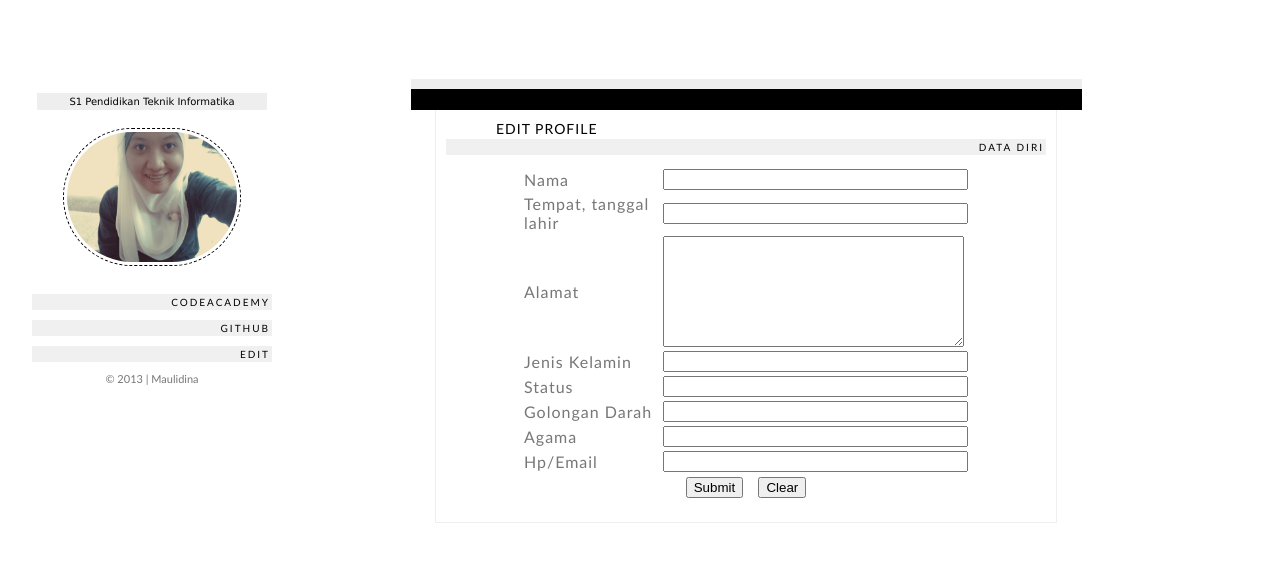
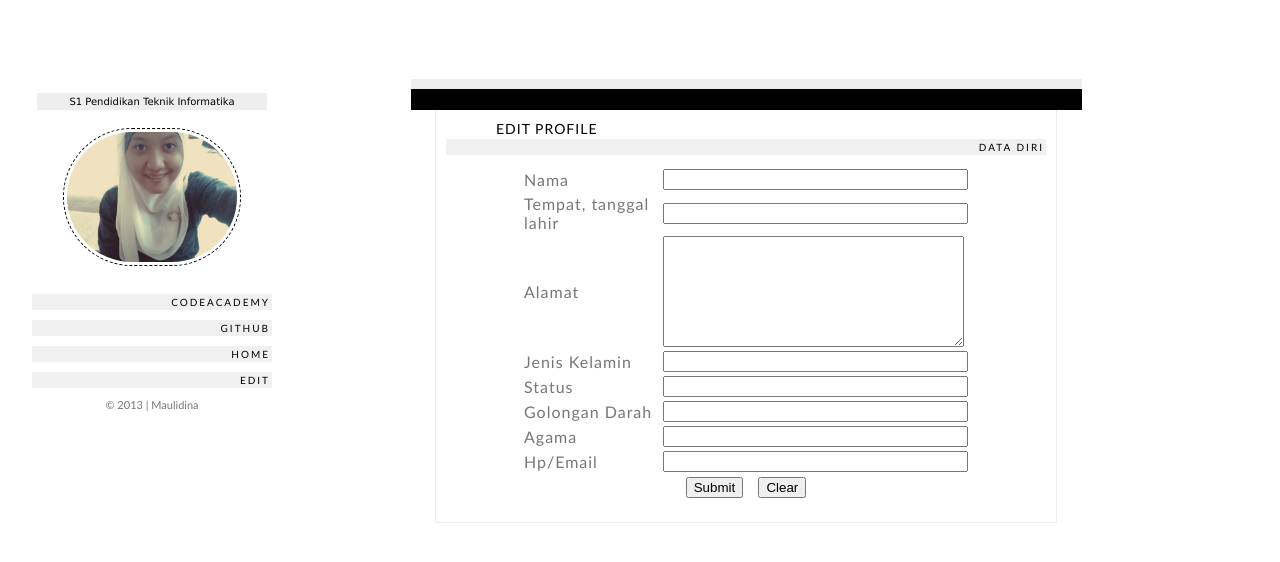
Before and after one commit to Naad/webpage, a plain HTML site: page formedit.html in a window 1280 px wide. Drawn offline with Linux system fonts and the light colour scheme.

Commit message:
Update formedit.html

```diff
--- a/formedit.html
+++ b/formedit.html
@@ -155,6 +155,7 @@ border:1px solid #eee;
 <!--Data pinggir-->
 <div class="h2"><font color="black"><a href="http://www.codecademy.com/users/maulidina">Codeacademy</a></font></div>
 <div class="h2"><font color="black"><a href="https://github.com/Naad">github</a></font></div>
+<div class="h2"><font color="black"><a href='index.html'>Home</a></font></div>
 <div class="h2"><font color="black"><a href='formedit.html'>Edit</a></font></div>
 <!--Bawah-->
 <div class="footer">&#169; 2013 | Maulidina</div>
```
